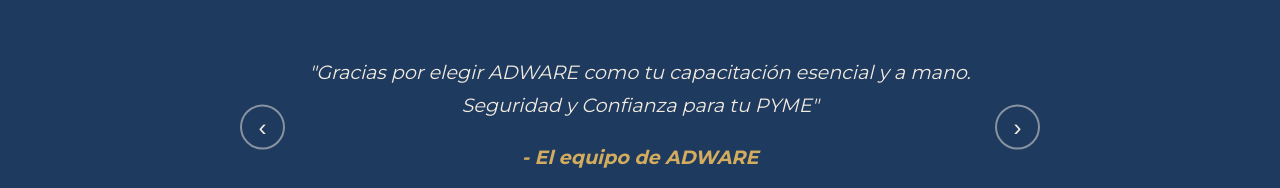
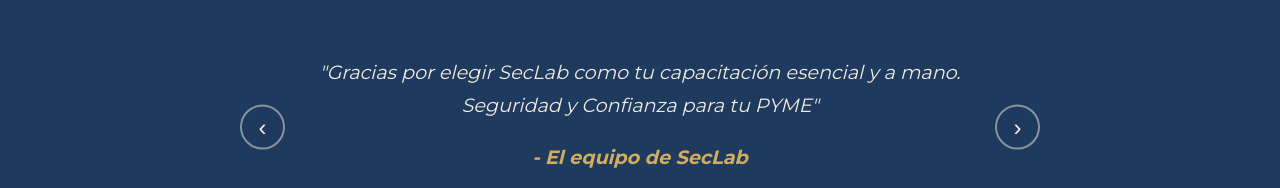
Before and after one commit to parkersiulyn-hue/expo2025, a plain HTML site: page instru-contras.html in a window 1280 px wide. Shown: the part 764-952 px from the top of the page. Drawn offline with nearby package versions, Linux system fonts and the light colour scheme.

Commit message:
Update instru-contras.html

```diff
--- a/instru-contras.html
+++ b/instru-contras.html
@@ -197,7 +197,7 @@
                 <h2>SecLab Seguridad y Confianza</h2>
                 <div class="carousel-container">
                     <div class="carousel-slides">
-                        <div class="carousel-slide"><p>"Gracias por elegir ADWARE como tu capacitación esencial y a mano. Seguridad y Confianza para tu PYME"</p><p><strong>- El equipo de ADWARE</strong></p></div>
+                        <div class="carousel-slide"><p>"Gracias por elegir SecLab como tu capacitación esencial y a mano. Seguridad y Confianza para tu PYME"</p><p><strong>- El equipo de SecLab</strong></p></div>
                         <div class="carousel-slide"><p>"Ut enim ad minim veniam, quis nostrud exercitation ullamco laboris nisi ut aliquip ex ea commodo."</p><p><strong>- CEO, Empresa Ejemplo</strong></p></div>
                         <div class="carousel-slide"><p>"Sed ut perspiciatis unde omnis iste natus error sit voluptatem accusantium doloremque laudantium."</p><p><strong>- Director de Marketing</strong></p></div>
                     </div>
```
